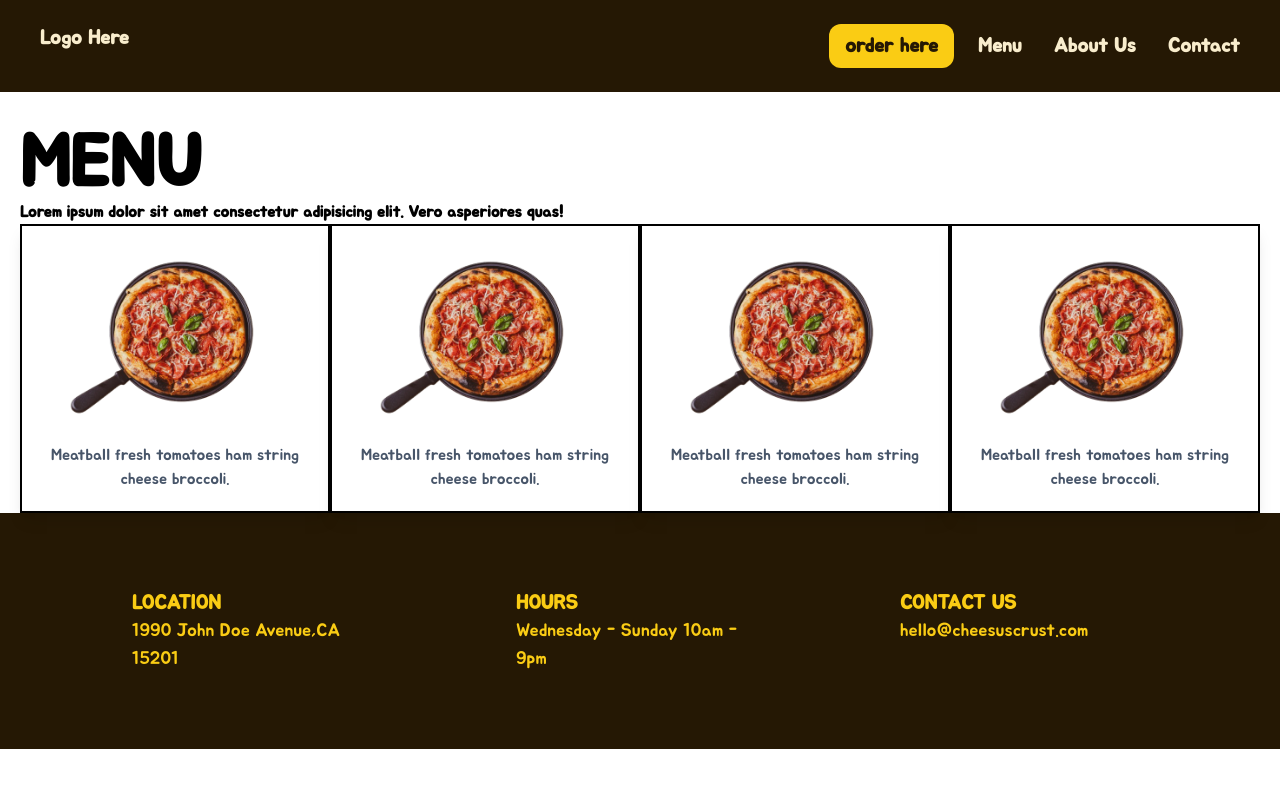
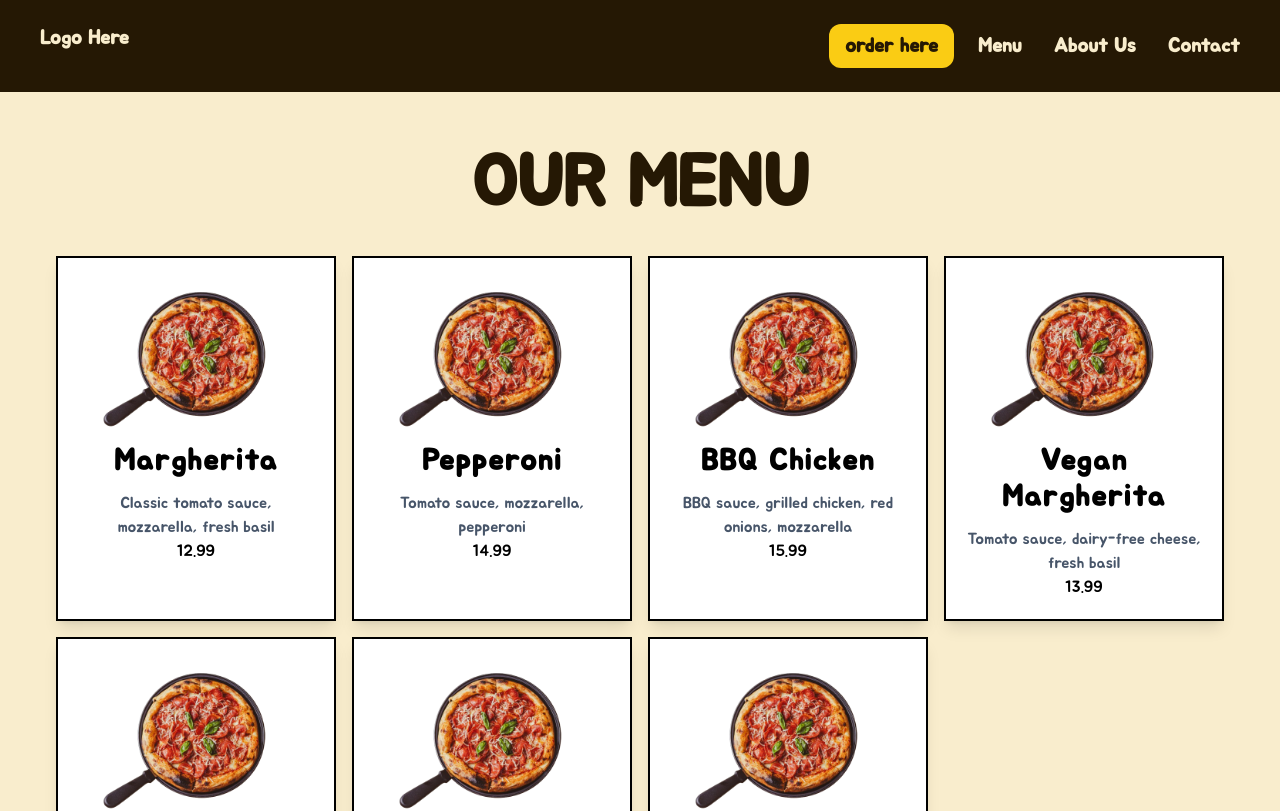
Before and after one commit to jazxbx/sliceria, a React (Vite) app: page /menu in a window 1280 px wide. Shown: the top 811 px of the page. Built offline with nearby package versions, Linux system fonts and the light colour scheme.

Commit message:
update Menu component to dynamically render menu items from data.json and enhance styling

```diff
--- a/src/pages/Menu.tsx
+++ b/src/pages/Menu.tsx
@@ -1,44 +1,47 @@
 import pizza from '../assets/aldward-castillo-p1SBJANd0Q8-unsplash-removebg-preview.png';
 import Card from '../components/Card';
+import data from '../data/data.json';
 
 export default function Menu() {
-  // our daily bread - regular pizza
-  // vegan profecy - vegan pizza
-  // gluten-free gospel - gluten free pizza
   return (
-    <div className='bg-white px-5 pt-9'>
-      <h1 className='text-5xl md:text-7xl font-bold'>MENU</h1>
-      <p className='font-semibold'>
-        Lorem ipsum dolor sit amet consectetur adipisicing elit. Vero asperiores
-        quas!
-      </p>
-      {/* Container */}
-      <div className='grid md:grid-cols-3 lg:grid-cols-4'>
-        <Card
-          src={pizza}
-          alt='pizza'
-          title='Pizza Ipsum'
-          desc='Meatball fresh tomatoes ham string cheese broccoli.'
-        />
-        <Card
-          src={pizza}
-          alt='pizza'
-          title='Pizza Ipsum'
-          desc='Meatball fresh tomatoes ham string cheese broccoli.'
-        />
-        <Card
-          src={pizza}
-          alt='pizza'
-          title='Pizza Ipsum'
-          desc='Meatball fresh tomatoes ham string cheese broccoli.'
-        />
-        <Card
-          src={pizza}
-          alt='pizza'
-          title='Pizza Ipsum'
-          desc='Meatball fresh tomatoes ham string cheese broccoli.'
-        />
+    <div className='bg-cream flex flex-col items-center p-5 md:p-14'>
+      <h1 className='text-5xl md:text-7xl font-bold text-brown'>OUR MENU</h1>
+      <div className='grid md:grid-cols-3 lg:grid-cols-4 gap-4 mt-9'>
+        {/* Loop through items in each category */}
+        {data.menu.categories.map((category) =>
+          category.items.map((item) => (
+            <Card
+              key={item.id}
+              src={pizza}
+              alt={item.name}
+              name={item.name}
+              desc={item.description}
+              price={item.price}
+            />
+          ))
+        )}
       </div>
     </div>
   );
 }
+// import pizza from '../assets/aldward-castillo-p1SBJANd0Q8-unsplash-removebg-preview.png';
+// import Card from '../components/Card';
+// import data from '../data/data.json'
+
+// export default function Menu() {
+//   return (
+//     <div className=' bg-cream flex flex-col items-center p-5 md:p-14'>
+//       <h1 className='text-5xl md:text-7xl font-bold text-brown'>OUR MENU</h1>
+//       {/* Container */}
+//       <div className='grid md:grid-cols-3 lg:grid-cols-4 gap-4 mt-9'>
+//         <Card
+//           src={pizza}
+//           alt='pizza'
+//           name='Pizza Ipsum'
+//           desc='Meatball fresh tomatoes ham string cheese broccoli.'
+//           price={data.price}
+//         />
+//       </div>
+//     </div>
+//   );
+// }
```
